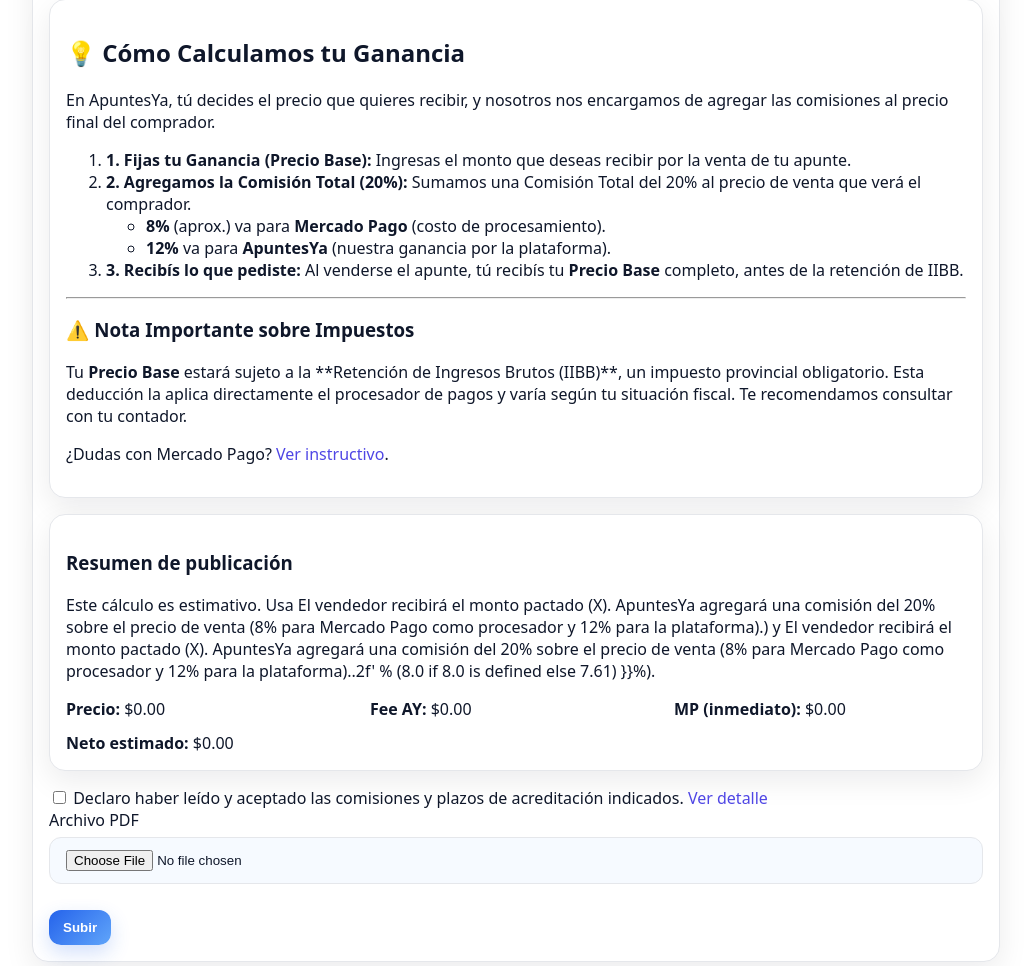
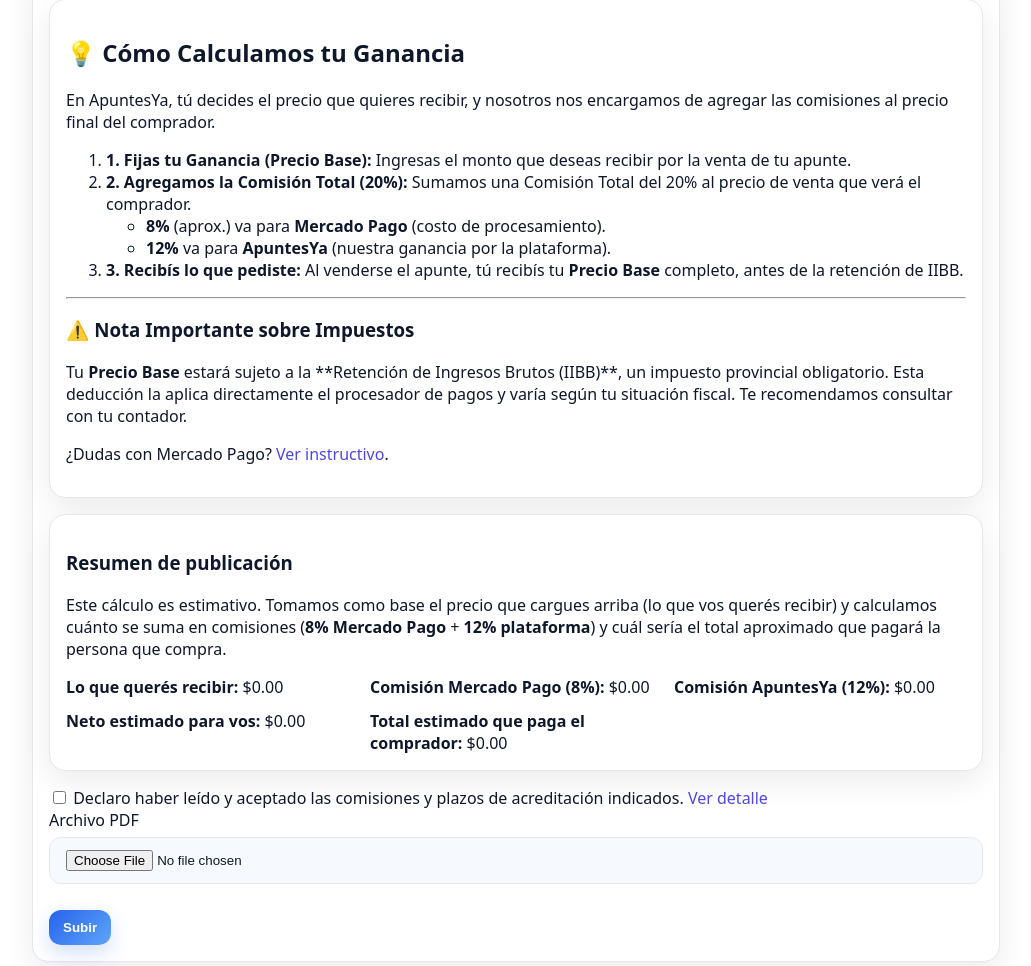
Before and after one commit to francozapata/APUNTESYAFINAL, a Flask app: template apuntesya2/templates/upload.html in a window 1280 px wide. Shown: the part 836-1802 px from the top of the page, without its empty margins (124-1155 px from the left). Run offline with Flask 3, Linux system fonts and the light colour scheme; the template is opened without the code that fills it, so the values that code supplies are empty.

Commit message:
CAMBIOSsssss

```diff
--- a/apuntesya2/templates/upload.html
+++ b/apuntesya2/templates/upload.html
@@ -56,25 +56,25 @@
       </p>
     </div>
 
+    <div class="card mt-4" id="resumen-publicacion" data-ay="12.0" data-mp="8.0">
+      <h3>Resumen de publicación</h3>
+      <p class="text-sm">
+        Este cálculo es estimativo. Tomamos como base el precio que cargues arriba
+        (lo que vos querés recibir) y calculamos cuánto se suma en comisiones
+        (<strong>8% Mercado Pago</strong> + <strong>12% plataforma</strong>) y
+        cuál sería el total aproximado que pagará la persona que compra.
+      </p>
 
-    <div class="card mt-4" id="resumen-publicacion" data-ay="{{ config.PLATFORM_FEE_PCT or 5 }}"
-      data-mp="{{ 8.0 if 8.0 is defined else 7.61 }}">
-      <h3>Resumen de publicación</h3>
-      <p class="text-sm">Este cálculo es estimativo. Usa El vendedor recibirá el monto pactado (X). ApuntesYa agregará
-        una
-        comisión del 20% sobre el precio de venta (8% para Mercado Pago como procesador y 12% para la
-        plataforma).</strong>)
-        y El vendedor recibirá el monto pactado (X). ApuntesYa agregará una comisión del 20% sobre el precio de venta
-        (8%
-        para Mercado Pago como procesador y 12% para la plataforma)..2f' %
-        (8.0 if 8.0 is defined else 7.61) }}%</strong>).</p>
       <div class="grid">
-        <div><strong>Precio:</strong> $<span id="rp-precio">0.00</span></div>
-        <div><strong>Fee AY:</strong> $<span id="rp-ay">0.00</span></div>
-        <div><strong>MP (inmediato):</strong> $<span id="rp-mp">0.00</span></div>
-        <div><strong>Neto estimado:</strong> $<span id="rp-neto">0.00</span></div>
+        <div><strong>Lo que querés recibir:</strong> $<span id="rp-precio">0.00</span></div>
+        <div><strong>Comisión Mercado Pago (8%):</strong> $<span id="rp-mp">0.00</span></div>
+        <div><strong>Comisión ApuntesYa (12%):</strong> $<span id="rp-ay">0.00</span></div>
+        <div><strong>Neto estimado para vos:</strong> $<span id="rp-neto">0.00</span></div>
+        <div><strong>Total estimado que paga el comprador:</strong> $<span id="rp-buyer">0.00</span></div>
       </div>
     </div>
+
+
     <div class="mt-3">
       <label class="inline-flex items-center">
         <input type="checkbox" name="accept_commissions" required>
@@ -87,30 +87,50 @@
 
     <script>
       (function () {
-        function toNum(x) { var n = parseFloat(x); return isNaN(n) ? 0 : n; }
-        var precioInput = document.querySelector('input[name="price" id="price"]');
         var box = document.getElementById('resumen-publicacion');
         if (!box) return;
-        var ayPct = parseFloat(box.getAttribute('data-ay') || '5');
-        var mpPct = parseFloat(box.getAttribute('data-mp') || '7.61');
+
+        // Campo de precio: lo que quiere recibir el vendedor (X)
+        var precioInput = document.getElementById('price');
+
+        function toNum(v) {
+          var x = parseFloat((v || '').replace(',', '.'));
+          return isNaN(x) ? 0 : x;
+        }
+
+        var ayPct = 12.0; // plataforma
+        var mpPct = 8.0;  // MP
+        var totalPct = ayPct + mpPct; // 20%
+
+        function fmt(n) {
+          return n.toFixed(2);
+        }
 
         function recalc() {
-          var p = toNum(precioInput && precioInput.value);
-          var feeAY = +(p * (ayPct / 100)).toFixed(2);
-          var feeMP = +(p * (mpPct / 100)).toFixed(2);
-          var neto = +(p - feeAY - feeMP).toFixed(2);
-          var $ = function (id) { return document.getElementById(id) };
-          $('rp-precio').textContent = p.toFixed(2);
-          $('rp-ay').textContent = feeAY.toFixed(2);
-          $('rp-mp').textContent = feeMP.toFixed(2);
-          $('rp-neto').textContent = neto.toFixed(2);
+          if (!precioInput) return;
+          var x = toNum(precioInput.value);  // X = lo que vos querés recibir
+
+          var feeMP = x * (mpPct / 100);
+          var feeAY = x * (ayPct / 100);
+          var totalBuyer = x * (1 + totalPct / 100);
+          var netoVendedor = x;  // por diseño, X es lo que recibís
+
+          var $ = function (id) { return document.getElementById(id); };
+
+          if ($('rp-precio')) $('rp-precio').textContent = fmt(x);
+          if ($('rp-mp')) $('rp-mp').textContent = fmt(feeMP);
+          if ($('rp-ay')) $('rp-ay').textContent = fmt(feeAY);
+          if ($('rp-neto')) $('rp-neto').textContent = fmt(netoVendedor);
+          if ($('rp-buyer')) $('rp-buyer').textContent = fmt(totalBuyer);
         }
+
         if (precioInput) {
           precioInput.addEventListener('input', recalc);
           recalc();
         }
       })();
     </script>
+
 
     <label style="margin-top:14px">Archivo PDF</label>
     <input class="input" type="file" name="file" accept="application/pdf" required>
```
